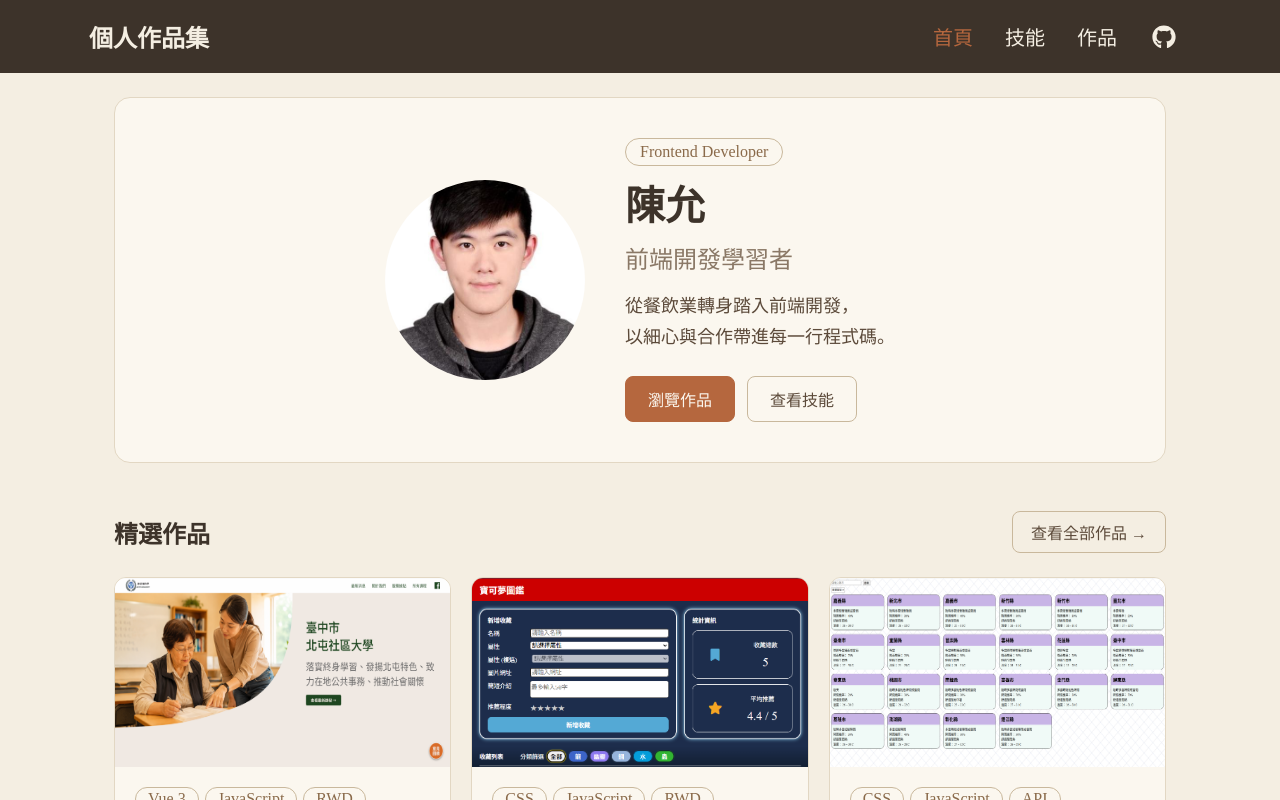
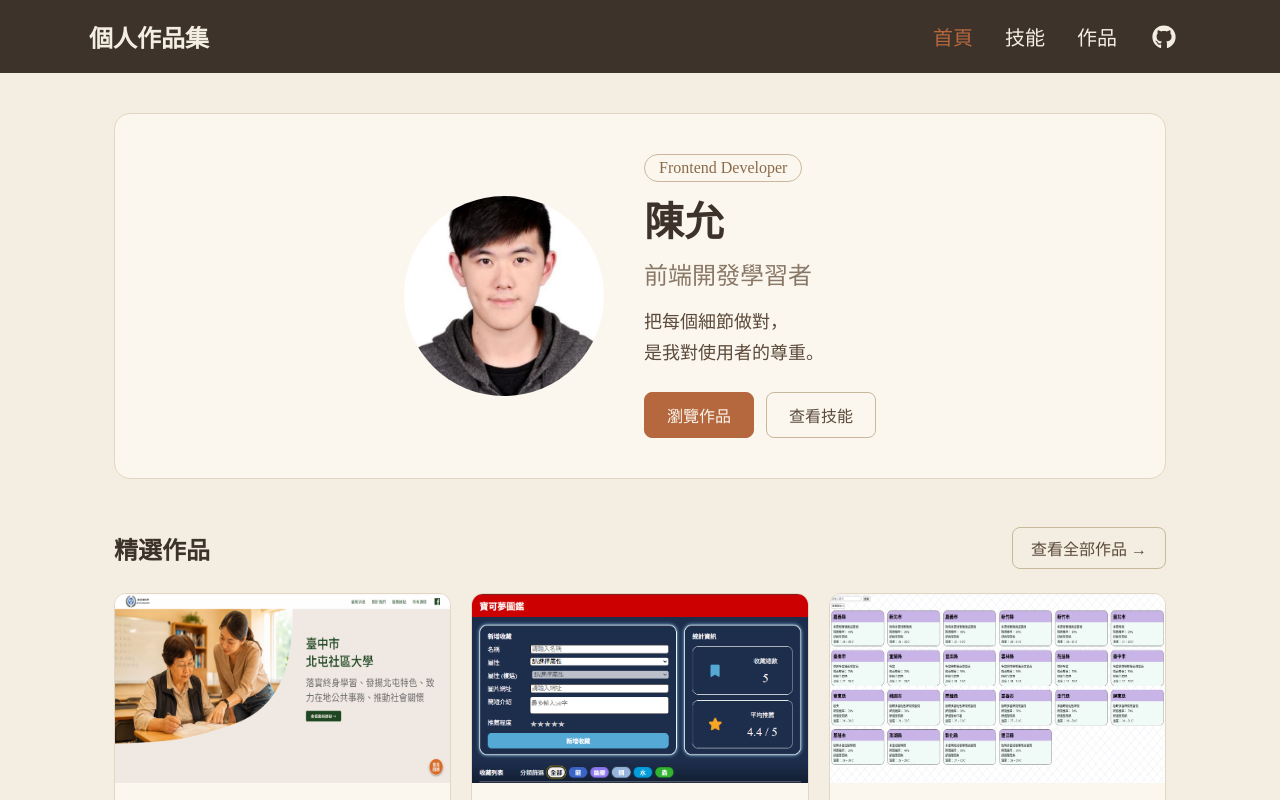
Before and after one commit to Brian-Chen0613/MyProfile, a Vue app: page / in a window 1280 px wide. Shown: the top 800 px of the page. Built offline with nearby package versions, Linux system fonts and the light colour scheme.

Commit message:
feat: 修改文字內容

```diff
--- a/src/App.vue
+++ b/src/App.vue
@@ -10,7 +10,9 @@ const route = useRoute();
       <RouterLink to="/" class="brand">個人作品集</RouterLink>
       <div class="nav-links">
         <RouterLink to="/" :class="{ 'nav-active': route.path === '/' }">首頁</RouterLink>
-        <RouterLink to="/skills" :class="{ 'nav-active': route.path === '/skills' }">技能</RouterLink>
+        <RouterLink to="/skills" :class="{ 'nav-active': route.path === '/skills' }"
+          >技能</RouterLink
+        >
         <RouterLink
           to="/projects"
           :class="{ 'nav-active': route.path.startsWith('/projects') }"
@@ -46,7 +48,7 @@ nav {
 }
 
 .content {
-  padding-top: 57px;
+  padding-top: 73px;
 }
 
 .nav-inner {
@@ -96,7 +98,7 @@ nav {
 }
 
 .nav-links .nav-github {
-  font-size: 1.5rem;   /* ← 這裡調整圖示大小 */
+  font-size: 1.5rem; /* ← 這裡調整圖示大小 */
 }
 
 @media (max-width: 768px) {
--- a/src/views/MyProfile.vue
+++ b/src/views/MyProfile.vue
@@ -1,6 +1,6 @@
 <script setup>
 import { useRouter } from "vue-router";
-import avatar from '@/asset/img/avatar/大頭照.jpg'
+import avatar from "@/asset/img/avatar/大頭照.jpg";
 import { projectData } from "@/data/ProjectData";
 import ProjectCards from "@/components/ProjectCards.vue";
 
@@ -24,7 +24,7 @@ function goToDetail(id) {
         <span class="hero-badge">Frontend Developer</span>
         <h1 class="hero-name">陳允</h1>
         <p class="hero-title">前端開發學習者</p>
-        <p class="hero-tagline">從餐飲業轉身踏入前端開發，<br />以細心與合作帶進每一行程式碼。</p>
+        <p class="hero-tagline">把每個細節做對，<br />是我對使用者的尊重。</p>
         <div class="hero-actions">
           <router-link class="btn btn-primary" to="/projects">瀏覽作品</router-link>
           <router-link class="btn btn-secondary" to="/skills">查看技能</router-link>
```
